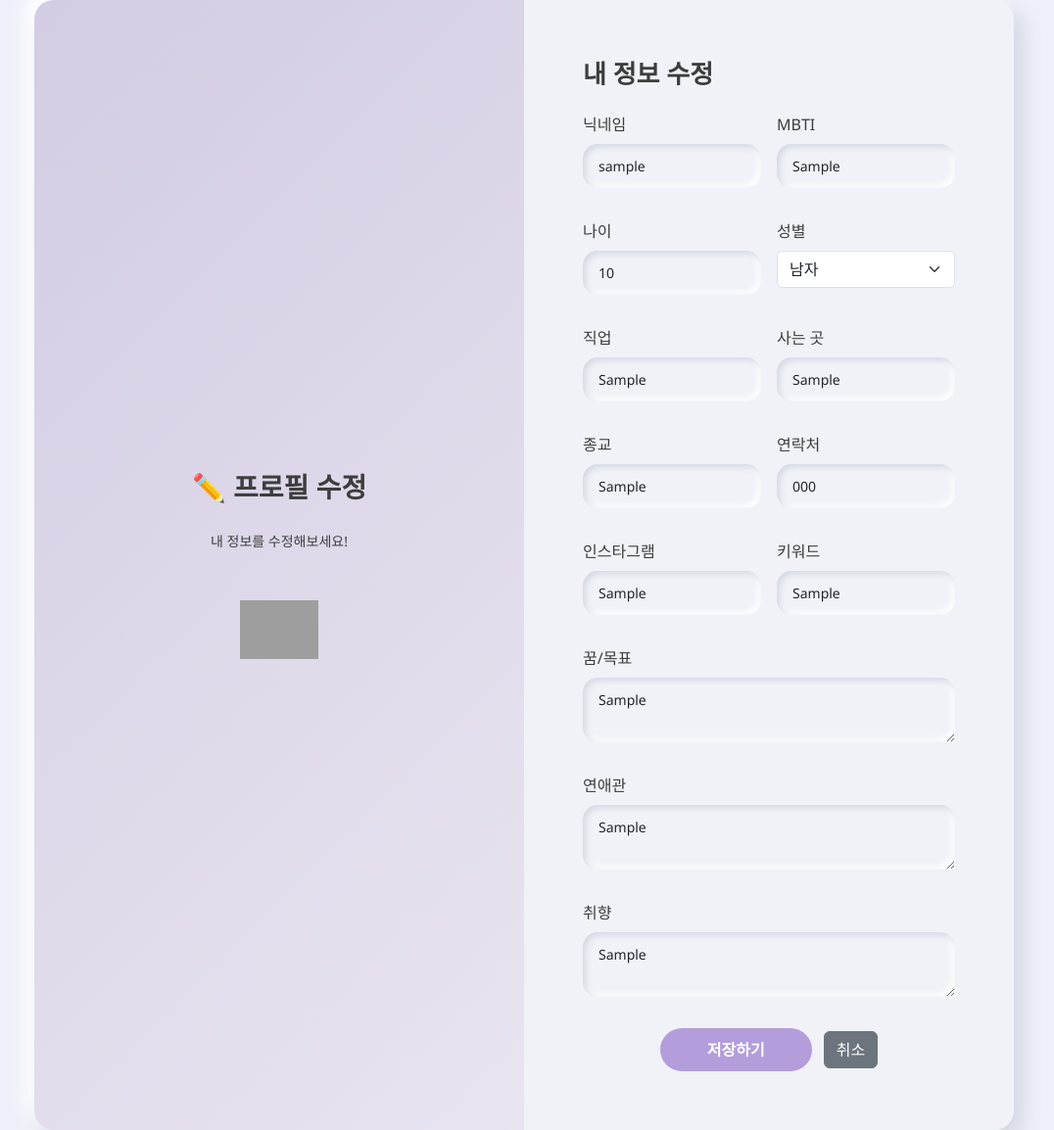
After one commit to hanseunggyu/I-am-holo, a Flask app: page /profile_edit in a window 1280 px wide. The commit adds this page. Shown: the whole page at 98% size, without its empty margins (105-1181 px from the left). Run offline with Flask 3, Linux system fonts and the light colour scheme; the visitor is signed in with stand-in values (Sample User, id 1); tables that the repository leaves empty or names only in its code hold one stand-in row (values such as "Sample post"); grey boxes are pictures that could not be loaded.

Commit message:
프로필, 프로필 수정 확인

```diff
--- a/app.py
+++ b/app.py
@@ -115,7 +115,7 @@ def profile():
     return render_template('profile.html', user=user)
 
 
-@app.route('/profile_edit', methods=['GET', 'POST'])
+@app.route('/profile_edit', methods=['GET', 'POST'], endpoint='edit_profile')
 def profile_edit():
     if 'email' not in session:
         return redirect(url_for('home'))
@@ -128,6 +128,7 @@ def profile_edit():
         nickname = request.form['nickname']
         mbti = request.form['mbti']
         age = request.form['age']
+        gender = request.form['gender']
         job = request.form['job']
         location = request.form['location']
         religion = request.form['religion']
@@ -139,11 +140,13 @@ def profile_edit():
         instagram = request.form['instagram']
 
         cursor.execute("""
-            UPDATE profiles SET nickname=%s, mbti=%s, age=%s, job=%s, location=%s,
-            religion=%s, dream=%s, love_style=%s, preference=%s, keywords=%s,
-            phone=%s, instagram=%s WHERE user_email=%s
-        """, (nickname, mbti, age, job, location, religion, dream,
-              love_style, preference, keywords, phone, instagram, email))
+            UPDATE profiles
+            SET nickname=%s, mbti=%s, age=%s, gender=%s, job=%s, location=%s,
+                religion=%s, dream=%s, love_style=%s, preference=%s, keywords=%s,
+                phone=%s, instagram=%s
+            WHERE user_email=%s
+        """, (nickname, mbti, age, gender, job, location, religion,
+              dream, love_style, preference, keywords, phone, instagram, email))
         conn.commit()
         cursor.close()
         conn.close()
@@ -153,7 +156,7 @@ def profile_edit():
     user = cursor.fetchone()
     cursor.close()
     conn.close()
-    return render_template("profile_edit.html", user=user)
+    return render_template("edit_profile.html", user=user)
 
 @app.route('/explore', methods=['GET', 'POST'])
 def explore():
--- a/templates/dashboard.html
+++ b/templates/dashboard.html
@@ -15,6 +15,7 @@
   <div class="d-grid gap-3 w-100" style="max-width: 320px; margin: auto;">
     <a href="{{ url_for('explore') }}" class="btn btn-purple w-100">💘 내 이상형 찾기</a>
     <a href="{{ url_for('matches') }}" class="btn btn-purple w-100">💑 매칭된 사람 보기</a>
+    <a href="{{ url_for('profile') }}" class="btn btn-purple w-100">👤 내 프로필</a>
     <a href="{{ url_for('logout') }}" class="btn btn-dark w-100">🚪 로그아웃</a>
   </div>
 </div>
--- /dev/null
+++ b/templates/edit_profile.html
@@ -0,0 +1,91 @@
+{% extends "base.html" %}
+{% block title %}프로필 수정{% endblock %}
+{% block content %}
+
+<div class="panel left">
+  <h2>✏️ 프로필 수정</h2>
+  <p>내 정보를 수정해보세요!</p>
+  <img src="https://emojicdn.elk.sh/🛠️?style=apple" style="width: 80px; margin-top: 30px;">
+</div>
+
+<div class="panel right">
+  <h2 class="mb-4">내 정보 수정</h2>
+  <form method="POST" class="row g-3">
+
+    <div class="col-md-6">
+      <label class="form-label">닉네임</label>
+      <input type="text" name="nickname" value="{{ user.nickname }}" class="form-control" required>
+    </div>
+
+    <div class="col-md-6">
+      <label class="form-label">MBTI</label>
+      <input type="text" name="mbti" value="{{ user.mbti }}" class="form-control">
+    </div>
+
+    <div class="col-md-6">
+      <label class="form-label">나이</label>
+      <input type="number" name="age" value="{{ user.age }}" class="form-control">
+    </div>
+
+    <div class="col-md-6">
+      <label class="form-label">성별</label>
+      <select name="gender" class="form-select">
+        <option value="남자" {% if user.gender == "남자" %}selected{% endif %}>남자</option>
+        <option value="여자" {% if user.gender == "여자" %}selected{% endif %}>여자</option>
+      </select>
+    </div>
+
+    <div class="col-md-6">
+      <label class="form-label">직업</label>
+      <input type="text" name="job" value="{{ user.job }}" class="form-control">
+    </div>
+
+    <div class="col-md-6">
+      <label class="form-label">사는 곳</label>
+      <input type="text" name="location" value="{{ user.location }}" class="form-control">
+    </div>
+
+    <div class="col-md-6">
+      <label class="form-label">종교</label>
+      <input type="text" name="religion" value="{{ user.religion }}" class="form-control">
+    </div>
+
+    <div class="col-md-6">
+      <label class="form-label">연락처</label>
+      <input type="text" name="phone" value="{{ user.phone }}" class="form-control">
+    </div>
+
+    <div class="col-md-6">
+      <label class="form-label">인스타그램</label>
+      <input type="text" name="instagram" value="{{ user.instagram }}" class="form-control">
+    </div>
+
+    <div class="col-md-6">
+      <label class="form-label">키워드</label>
+      <input type="text" name="keywords" value="{{ user.keywords }}" class="form-control">
+    </div>
+
+    <div class="col-md-12">
+      <label class="form-label">꿈/목표</label>
+      <textarea name="dream" class="form-control">{{ user.dream }}</textarea>
+    </div>
+
+    <div class="col-md-12">
+      <label class="form-label">연애관</label>
+      <textarea name="love_style" class="form-control">{{ user.love_style }}</textarea>
+    </div>
+
+    <div class="col-md-12">
+      <label class="form-label">취향</label>
+      <textarea name="preference" class="form-control">{{ user.preference }}</textarea>
+    </div>
+
+    <div class="text-center mt-3">
+      <button type="submit" class="btn btn-purple px-5">저장하기</button>
+      <a href="{{ url_for('profile') }}" class="btn btn-secondary ms-2">취소</a>
+    </div>
+
+  </form>
+</div>
+
+{% endblock %}
```
Also changed, not shown: templates/profile.html (added, +46 -0 lines).
